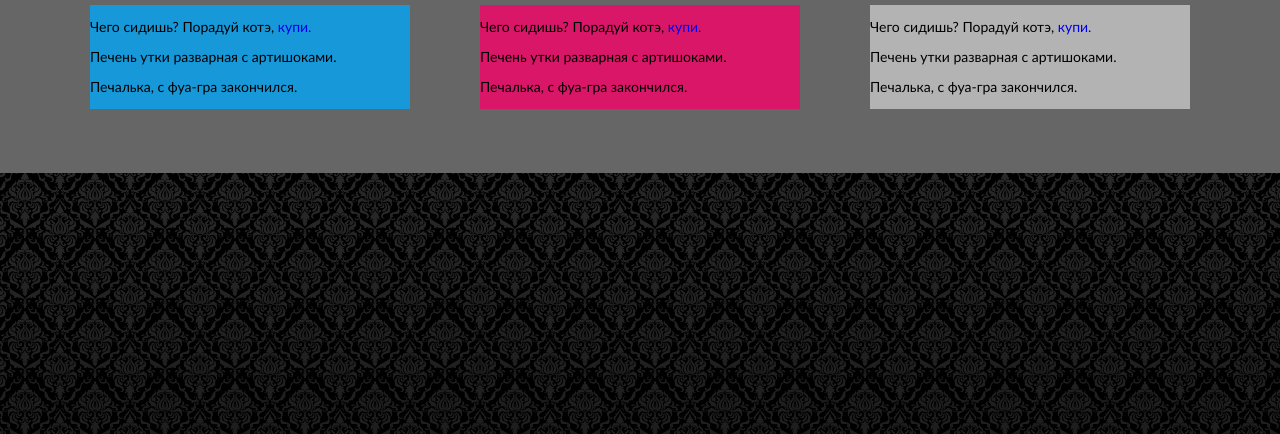
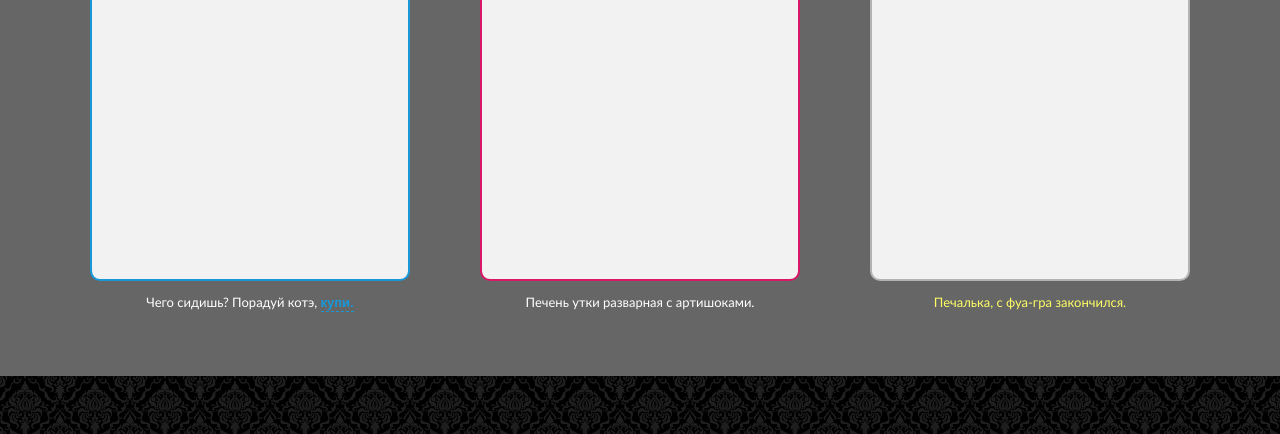
Before and after one commit to SukachevAlex/funbox-1, a website: page public/index.html in a window 1280 px wide. Shown: the part 366-800 px from the top of the page. Drawn offline with Linux system fonts and the light colour scheme.

Commit message:
Add status to product cards

```diff
--- a/public/css/style.css
+++ b/public/css/style.css
@@ -523,9 +523,6 @@ body::before {
 }
 
 .catalog__list {
-  list-style: none;
-  margin: 0 auto;
-  padding: 0;
   width: inherit;
 }
 
@@ -534,18 +531,11 @@ body::before {
   max-width: 320px;
   max-height: 513px;
   margin: 0 auto 50px;
-  background-color: #1698d9;
 }
 
-.catalog__item--selected {
-  background-color: #d91667;
-}
-
-.catalog__item--disabled {
-  background-color: #b3b3b3;
-}
-
-.catalog__link {
+.catalog__item-card {
+  border: 2px solid #1698d9;
+  border-radius: 10px;
   color: #666666;
   background-color: #f2f2f2;
   height: 480px;
@@ -554,9 +544,56 @@ body::before {
   cursor: pointer;
 }
 
+.catalog__item--selected .catalog__item-card {
+  border-color: #d91667;
+}
+
+.catalog__item--disabled .catalog__item-card {
+  border-color: #b3b3b3;
+}
+
+.catalog__item-note {
+  font-size: 13px;
+  line-height: 13px;
+  text-align: center;
+  color: #ffffff;
+  margin: 0;
+}
+
+.catalog__item-note--disabled {
+  color: #ffff66;
+}
+
+.catalog__item .catalog__item-note--selected,
+.catalog__item .catalog__item-note--disabled,
+.catalog__item--selected .catalog__item-note--disabled,
+.catalog__item--disabled .catalog__item-note--selected,
+.catalog__item--selected .catalog__item-note,
+.catalog__item--disabled .catalog__item-note {
+  display: none;
+}
+
+.catalog__item--selected .catalog__item-note--selected,
+.catalog__item--disabled .catalog__item-note--disabled {
+  display: block;
+}
+
+.catalog__btn-text {
+/*  outline: none;*/
+  border: 0;
+  background-color: transparent;
+  padding: 0;
+  padding-bottom: 1px;
+  color: #1698d9;
+  font-weight: bold;
+  border-bottom: 1px dashed #1698d9;
+  cursor: pointer;
+}
+
 @media (min-width: 720px) {
   .catalog__list {
     max-width: 720px;
+    margin: 0 auto;
     display: flex;
     flex-wrap: wrap;
     justify-content: center;
@@ -591,10 +628,3 @@ body::before {
     margin-right: 0;
   }
 }
-
-@media (min-width: 1300px) {
-  .catalog {
-    padding-left: 80px;
-    padding-right: 80px;
-  }
-}
--- a/public/index.html
+++ b/public/index.html
@@ -4,7 +4,6 @@
 <head>
   <!-- Задаем кодировку для страницы -->
 	<meta charset="UTF-8">
-  <meta http-equiv="x-ua-compatible" content="ie=edge">
   <!-- SEO Задание тега Title -->
 	<title>Тестовое задание FanBox</title>
   <meta name="description" content="Тестовое задание FanBox на ваканстю-html верстальщика">
@@ -15,26 +14,32 @@
 <body class="inner-page">
   <section class="catalog">
     <h1 class="catalog__title">Ты сегодня покормил кота?</h1>
-    <ul class="catalog__list">
-      <li class="catalog__item">
-        <a href="catalog-item.html" class="catalog__link-card"></a>
-        <p class="catalog__item-note">Чего сидишь? Порадуй котэ, <a class="catalog__link-text" href="catalog-item.html">купи.</a></p>
+    <article class="catalog__list">
+      <article class="catalog__item">
+        <div class="catalog__item-card" tabindex="0">
+
+        </div>
+        <p class="catalog__item-note">Чего сидишь? Порадуй котэ, <button class="catalog__btn-text" type="button">купи.</button></p>
         <p class="catalog__item-note catalog__item-note--selected">Печень утки разварная с артишоками.</p>
         <p class="catalog__item-note catalog__item-note--disabled">Печалька, с фуа-гра закончился.</p>
-      </li>
-      <li class="catalog__item catalog__item--selected">
-        <a href="catalog-item.html" class="catalog__link-card"></a>
-        <p class="catalog__item-note">Чего сидишь? Порадуй котэ, <a class="catalog__link-text" href="catalog-item.html">купи.</a></p>
+      </article>
+      <article class="catalog__item catalog__item--selected">
+        <div class="catalog__item-card" tabindex="0">
+
+        </div>
+        <p class="catalog__item-note">Чего сидишь? Порадуй котэ, <button class="catalog__btn-text" type="button">купи.</button></p>
         <p class="catalog__item-note catalog__item-note--selected">Печень утки разварная с артишоками.</p>
         <p class="catalog__item-note catalog__item-note--disabled">Печалька, с фуа-гра закончился.</p>
-      </li>
-      <li class="catalog__item catalog__item--disabled">
-        <a href="catalog-item.html" class="catalog__link-card"></a>
-        <p class="catalog__item-note">Чего сидишь? Порадуй котэ, <a class="catalog__link-text" href="catalog-item.html">купи.</a></p>
+      </article>
+      <article class="catalog__item catalog__item--disabled">
+        <div class="catalog__item-card" tabindex="0">
+
+        </div>
+        <p class="catalog__item-note">Чего сидишь? Порадуй котэ, <button class="catalog__btn-text" type="button">купи.</button></p>
         <p class="catalog__item-note catalog__item-note--selected">Печень утки разварная с артишоками.</p>
         <p class="catalog__item-note catalog__item-note--disabled">Печалька, с фуа-гра закончился.</p>
-      </li>
-    </ul>
+      </article>
+    </article>
   </section>
 <!--
   <script src="js/scripts.min.js"></script> -->
--- a/source/css/catalog.css
+++ b/source/css/catalog.css
@@ -19,9 +19,6 @@
 }
 
 .catalog__list {
-  list-style: none;
-  margin: 0 auto;
-  padding: 0;
   width: inherit;
 }
 
@@ -30,18 +27,11 @@
   max-width: 320px;
   max-height: 513px;
   margin: 0 auto 50px;
-  background-color: #1698d9;
 }
 
-.catalog__item--selected {
-  background-color: #d91667;
-}
-
-.catalog__item--disabled {
-  background-color: #b3b3b3;
-}
-
-.catalog__link {
+.catalog__item-card {
+  border: 2px solid #1698d9;
+  border-radius: 10px;
   color: #666666;
   background-color: #f2f2f2;
   height: 480px;
@@ -50,9 +40,57 @@
   cursor: pointer;
 }
 
+.catalog__item--selected .catalog__item-card {
+  border-color: #d91667;
+}
+
+.catalog__item--disabled .catalog__item-card {
+  border-color: #b3b3b3;
+}
+
+.catalog__item-note {
+  font-size: 13px;
+  line-height: 13px;
+  text-align: center;
+  color: #ffffff;
+  margin: 0;
+}
+
+
+.catalog__item-note--disabled {
+  color: #ffff66;
+}
+
+.catalog__item .catalog__item-note--selected,
+.catalog__item .catalog__item-note--disabled,
+.catalog__item--selected .catalog__item-note--disabled,
+.catalog__item--disabled .catalog__item-note--selected,
+.catalog__item--selected .catalog__item-note,
+.catalog__item--disabled .catalog__item-note {
+  display: none;
+}
+
+.catalog__item--selected .catalog__item-note--selected,
+.catalog__item--disabled .catalog__item-note--disabled {
+  display: block;
+}
+
+.catalog__btn-text {
+/*  outline: none;*/
+  border: 0;
+  background-color: transparent;
+  padding: 0;
+  padding-bottom: 1px;
+  color: #1698d9;
+  font-weight: bold;
+  border-bottom: 1px dashed #1698d9;
+  cursor: pointer;
+}
+
 @media (min-width: 720px) {
   .catalog__list {
     max-width: 720px;
+    margin: 0 auto;
     display: flex;
     flex-wrap: wrap;
     justify-content: center;
@@ -87,10 +125,3 @@
     margin-right: 0;
   }
 }
-
-@media (min-width: 1300px) {
-  .catalog {
-    padding-left: 80px;
-    padding-right: 80px;
-  }
-}
```
Also changed, not shown: source/index.html (+20 -15 lines).
